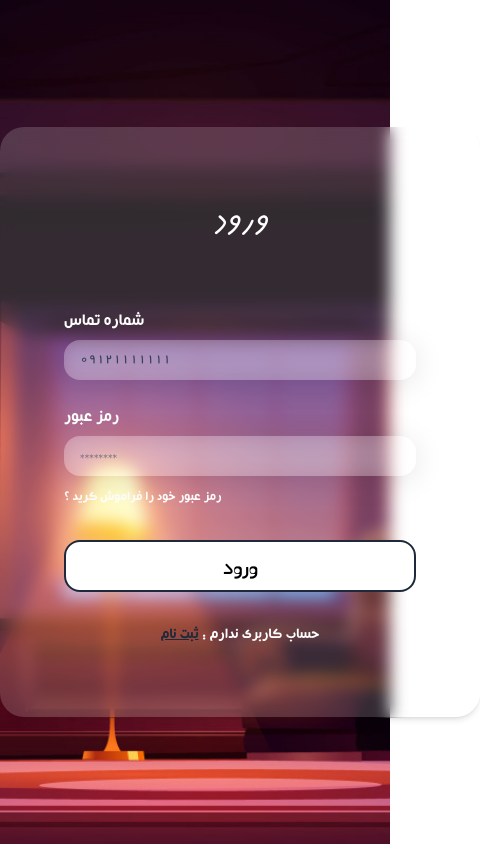
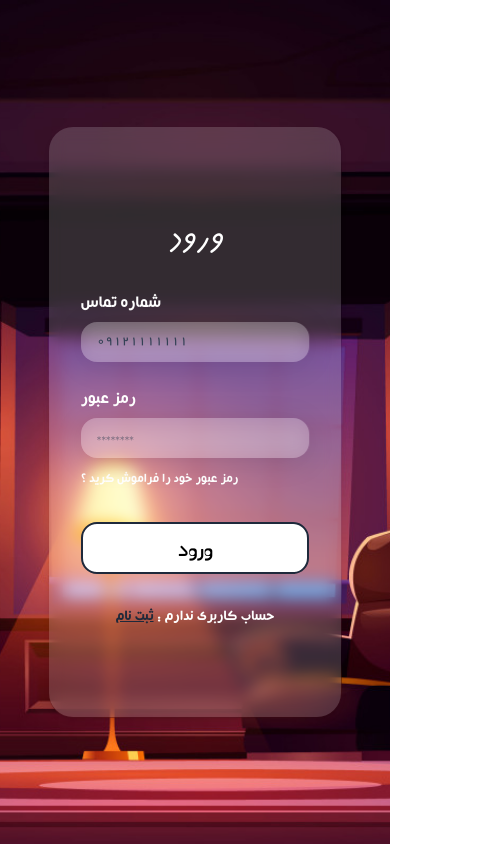
Before and after one commit to amirgh82/Book-Store, a React app: page /login in a window 390 px wide. Shown: the whole page, 480 px wide, since content can reach past the window. Built offline with nearby package versions, Linux system fonts and the light colour scheme; the HTML template or start-up script is replaced by a standard one.

Commit message:
Responsive login

```diff
--- a/src/components/Form/Input/Input.jsx
+++ b/src/components/Form/Input/Input.jsx
@@ -3,7 +3,7 @@ import './Input.css'
 export default function ({ label, type, name, placeholder }) {
   return (
     <>
-      <div className='input-container flex flex-col w-full text-white'>
+      <div className='input-container flex flex-col w-full text-white max-[600px]:w-full'>
         <label className='mb-1 mt-6 text-lg'>{label}</label>
         <input
           type={type}
--- a/src/pages/Login/Login.jsx
+++ b/src/pages/Login/Login.jsx
@@ -6,9 +6,9 @@ import { Link } from 'react-router-dom'
 export default function Login () {
   return (
     <div className="login-page bg-[url('/src/assets/images/interior_night.jpg')] bg-center bg-cover w-full h-screen overflow-hidden">
-      <div className='form-container w-[480px] h-[70vh] absolute inset-0 m-auto bg-[#ffffff2b] rounded-3xl shadow-md backdrop-blur overflow-hidden flex justify-center items-center flex-col'>
+      <div className='form-container w-[480px] h-[70vh] absolute inset-0 m-auto bg-[#ffffff2b] rounded-3xl shadow-md backdrop-blur overflow-hidden flex justify-center items-center flex-col max-[600px]:w-3/4'>
         <h2 className='text-white text-5xl'>ورود</h2>
-        <form className='form flex flex-col justify-around w-full px-16 mt-10 '>
+        <form className='form flex flex-col justify-around w-full px-16 mt-10 max-[600px]:px-8 max-[600px]:mt-1'>
           <Input
             label='شماره تماس'
             type='number'
@@ -26,8 +26,11 @@ export default function Login () {
           </span>
           <Button text='ورود' />
         </form>
-        <span  className='to-register mt-8 text-white'>
-          حساب کاربری ندارم : <Link to='/register' className=' text-slate-800 underline'>ثبت نام</Link>
+        <span className='to-register mt-8 text-white'>
+          حساب کاربری ندارم :{' '}
+          <Link to='/register' className=' text-slate-800 underline'>
+            ثبت نام
+          </Link>
         </span>
       </div>
     </div>
```
